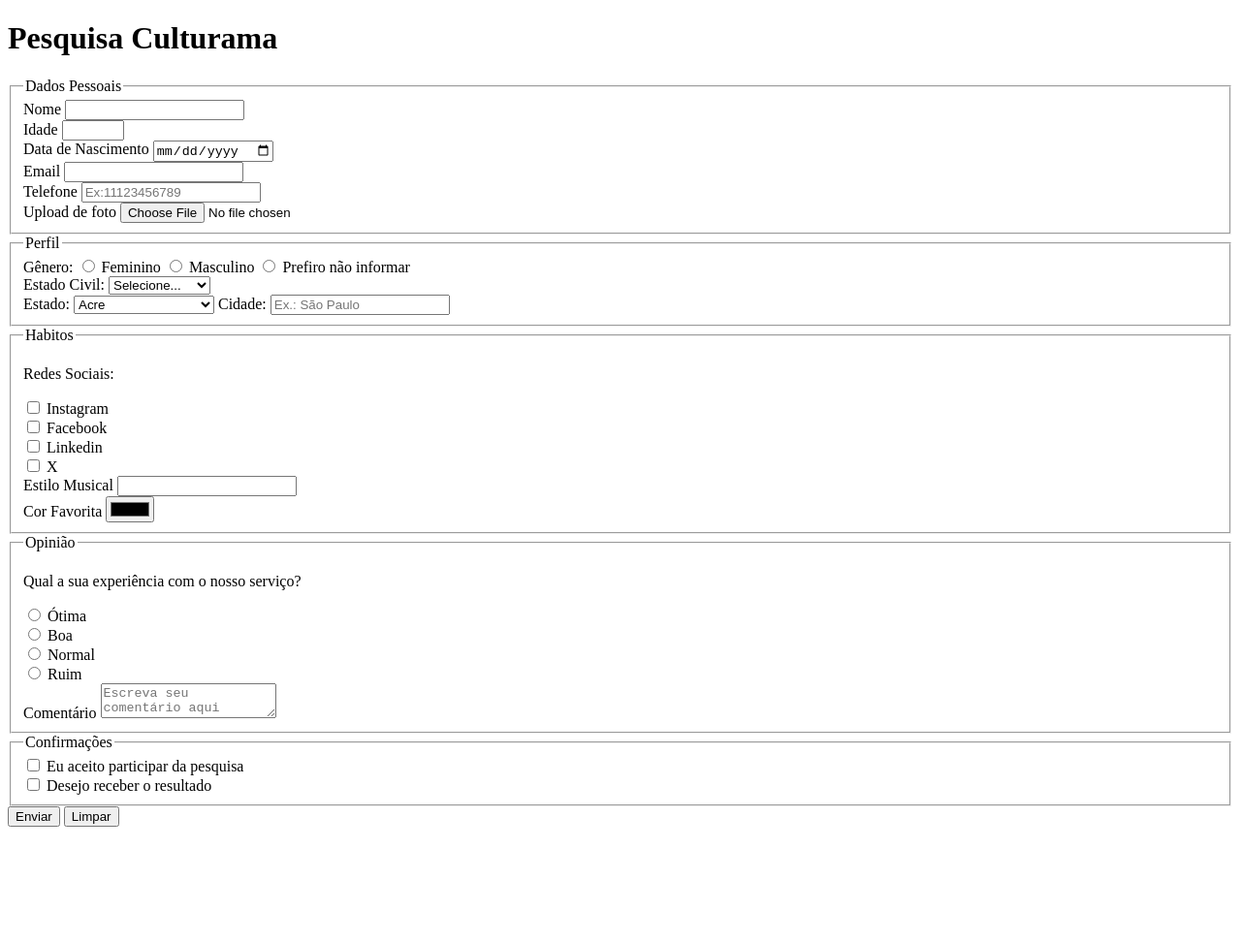
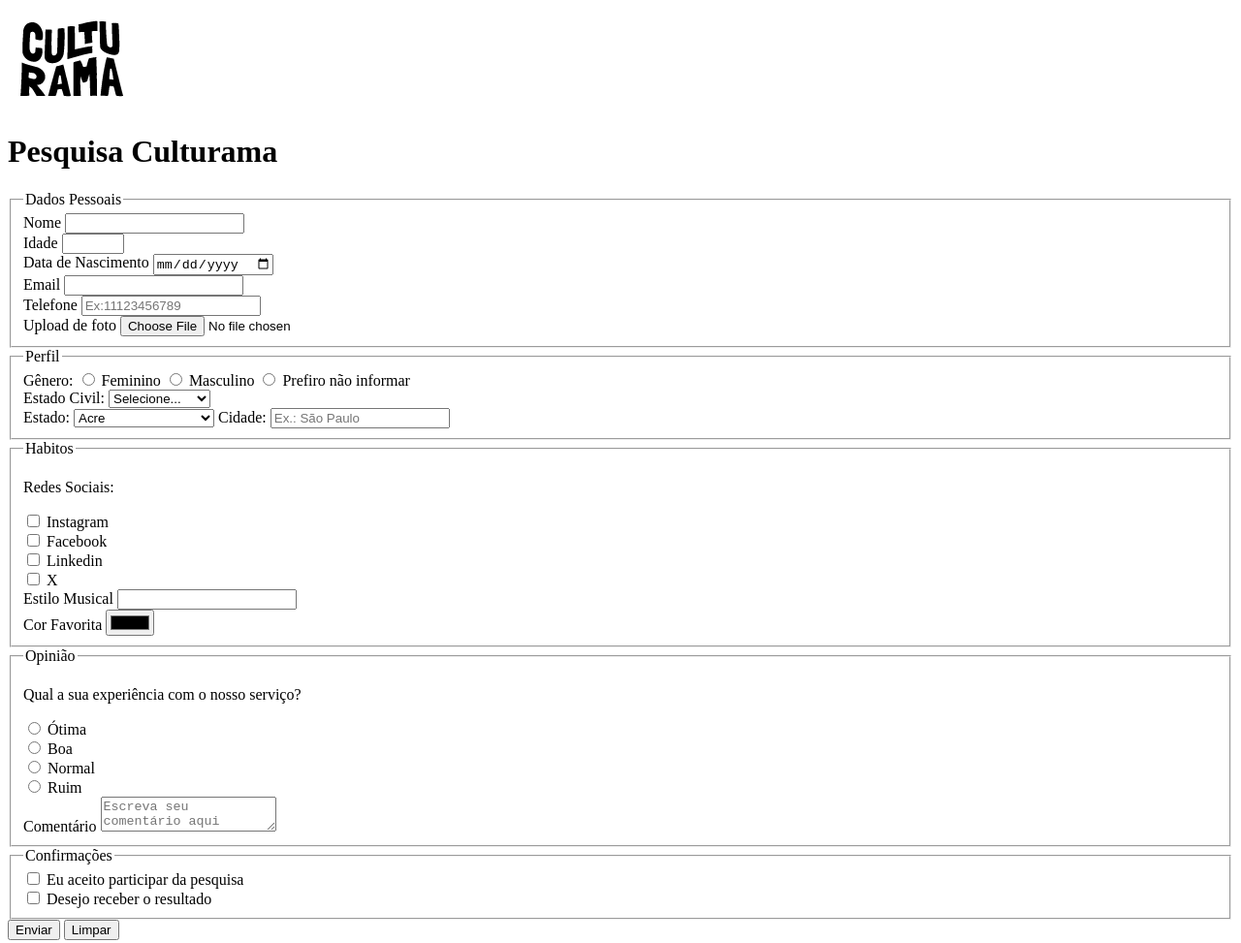
Before and after one commit to caiobatassadev/formulario-culturama, a plain HTML site: page index.html in a window 1280 px wide. Shown: the whole page at 97% size. Before the commit the page ends 861 px from the top, so only its background shows below. Drawn offline with Linux system fonts and the light colour scheme.

Commit message:
Adiciona logo

```diff
--- a/index.html
+++ b/index.html
@@ -8,6 +8,7 @@
 </head>
 <body>
     <header>
+        <img src="imgs/logo-culturama.png" alt="Logo Culturama">
         <h1>Pesquisa Culturama</h1>
     </header>
     <section>
```
